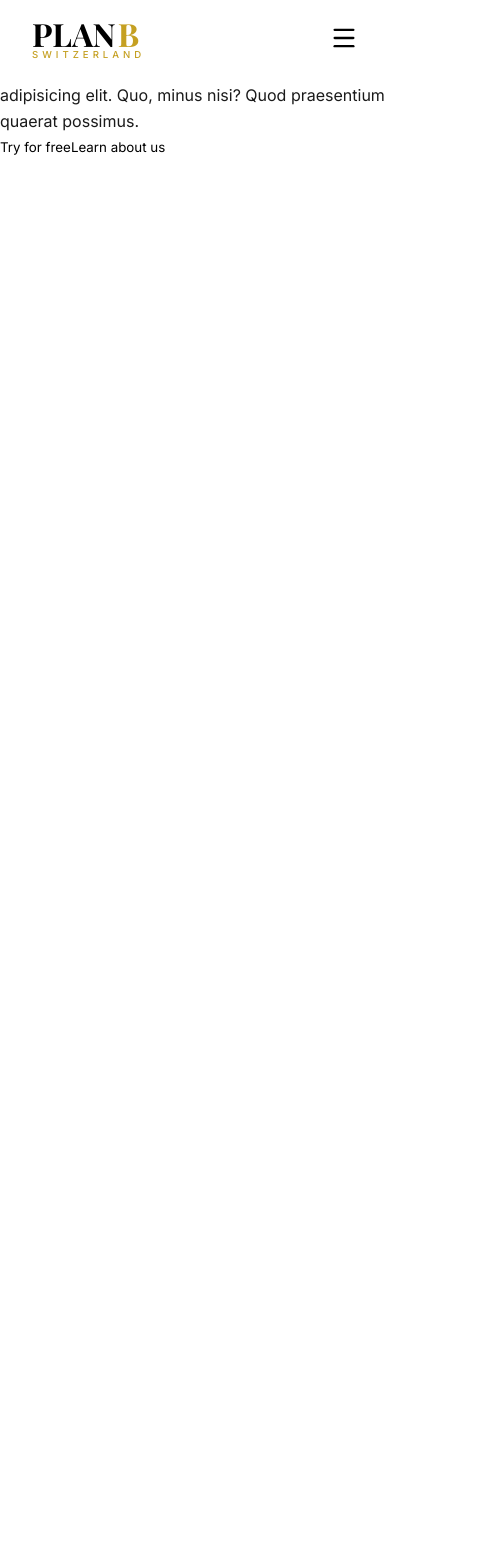
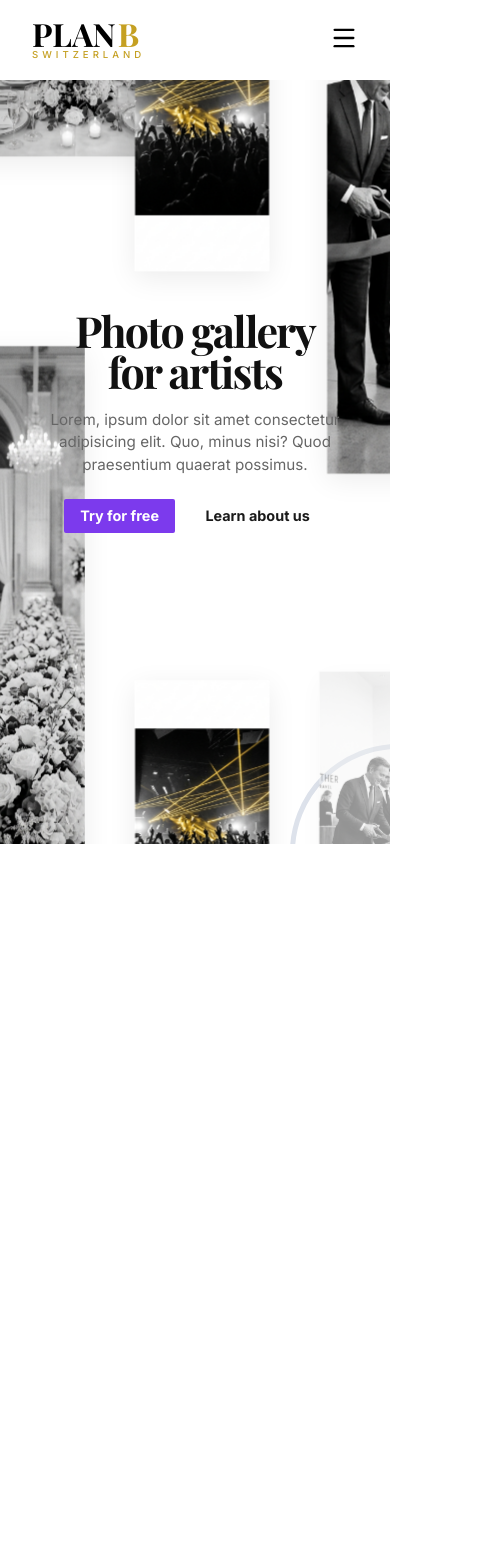
Before and after one commit to IONHAX04/PLAN-B-V1, a React (Vite) app: page /projects in a window 390 px wide. Shown: the top 1568 px of the page, 488 px wide, since content can reach past the window. Built offline with nearby package versions, Linux system fonts and the light colour scheme; a web font is replaced by a local one.

Commit message:
template

```diff
--- a/src/pages/02-About/About.tsx
+++ b/src/pages/02-About/About.tsx
@@ -91,12 +91,11 @@ const About = () => {
                 prevEl: '.swiper-button-prev-custom',
                 nextEl: '.swiper-button-next-custom',
               }}
-              pagination={{ clickable: true }}
               breakpoints={{
                 320: { slidesPerView: 1 },
                 1024: { slidesPerView: 3 }
               }}
-              modules={[EffectCoverflow, Navigation, Pagination, Autoplay]}
+              modules={[EffectCoverflow, Navigation, Autoplay]}
               className="team-swiper-alipay"
             >
               {teamMembers.map((member) => (
@@ -104,9 +103,6 @@ const About = () => {
                   <div className="slide-card-inner" onClick={() => setSelectedMember(member)}>
                     <div className="card-image-box">
                       <img src={member.image || '/assets/images/abyy.png'} alt={member.name} />
-                      <div className="card-hover-overlay">
-                        <span>Read Story</span>
-                      </div>
                     </div>
                     <div className="card-info-box">
                       <h3>{member.name}</h3>
--- a/src/pages/06-Projects/Projects.css
+++ b/src/pages/06-Projects/Projects.css
@@ -1,105 +1,165 @@
-/* PIXII HERO STYLES */
-.pixii-hero {
-  height: 200vh; /* Scroll length for gathering animation */
-  background: #fff;
+/* Image Grid Hero (hover.dev style) */
+.image-grid-hero {
+  height: 200vh;
+  background: #ffffff;
   position: relative;
 }
 
-.pixii-sticky {
+.image-grid-sticky {
   position: sticky;
   top: 0;
   height: 100vh;
-  width: 100%;
   overflow: hidden;
+  background: #ffffff;
+}
+
+.image-grid-content {
+  position: absolute;
+  inset: 0;
+  z-index: 10;
   display: flex;
   flex-direction: column;
   align-items: center;
   justify-content: center;
-}
-
-.pixii-curves {
-  position: absolute;
-  top: 0;
-  left: 0;
-  width: 100%;
-  height: 100%;
-  z-index: 0;
+  text-align: center;
   pointer-events: none;
 }
 
-.pixii-grid-container {
-  position: relative;
-  width: 90vw;
-  max-width: 1400px;
-  height: 80vh;
-  z-index: 1;
-  display: flex;
-  gap: 1.5vw;
-  justify-content: center;
+.image-grid-content h1 {
+  margin: 0;
+  color: #111111;
+  font-size: clamp(3rem, 7.2vw, 6.2rem);
+  line-height: 0.95;
+  font-weight: 800;
+  letter-spacing: -0.04em;
 }
 
-.pixii-col {
-  display: flex;
-  flex-direction: column;
-  gap: 1.5vw;
-  flex: 1;
+.image-grid-content p {
+  max-width: 640px;
+  margin: 1.8rem auto 2rem;
+  color: #666666;
+  font-size: 1.05rem;
+  line-height: 1.5;
 }
 
-.middle-col {
-  margin-top: 4vw; /* Offset the middle column down slightly */
+.image-grid-actions {
+  display: flex;
+  gap: 0.9rem;
+  pointer-events: auto;
 }
 
-.pixii-col-img {
-  width: 100%;
-  border-radius: 12px;
+.hero-btn {
+  border: 0;
+  border-radius: 2px;
+  padding: 0.72rem 1.45rem;
+  font-size: 1.85rem;
+  line-height: 1;
+  font-weight: 700;
+  cursor: pointer;
+  transition: opacity 0.25s ease;
+}
+
+.hero-btn:hover {
+  opacity: 0.85;
+}
+
+.hero-btn-primary {
+  background: #7c3aed;
+  color: #ffffff;
+}
+
+.hero-btn-secondary {
+  background: transparent;
+  color: #1a1a1a;
+}
+
+.image-grid-layout {
+  position: absolute;
+  inset: 12px;
+  z-index: 5;
+  display: grid;
+  grid-template-columns: 1.12fr 1.1fr 1fr;
+  grid-template-rows: 0.92fr 1fr 0.86fr;
+  gap: 16px;
+}
+
+.hero-card {
+  border-radius: 0;
   overflow: hidden;
-  box-shadow: 0 20px 40px rgba(0,0,0,0.1);
   cursor: pointer;
-  position: relative;
-  transition: box-shadow 0.3s ease;
+  box-shadow: 0 6px 24px rgba(0, 0, 0, 0.08);
   will-change: transform;
 }
 
-.pixii-col-img:hover {
-  box-shadow: 0 30px 60px rgba(0,0,0,0.2);
-  z-index: 5;
+.hero-card img {
+  width: 100%;
+  height: 100%;
+  display: block;
+  object-fit: cover;
 }
 
-.pixii-col-img img {
+.card-a {
+  grid-column: 1 / span 2;
+  grid-row: 1;
+}
+
+.card-b {
+  grid-column: 2;
+  grid-row: 2;
+  place-self: stretch;
   width: 100%;
   height: 100%;
-  object-fit: cover;
-  display: block;
+  aspect-ratio: auto;
 }
 
-/* Aspect ratios to match the screenshot layout */
-.pixii-img-1 { aspect-ratio: 16/9; }
-.pixii-img-4 { aspect-ratio: 1; }
+.card-c {
+  grid-column: 3;
+  grid-row: 1 / span 2;
+}
 
-.pixii-img-2 { aspect-ratio: 16/9; }
-.pixii-img-5 { aspect-ratio: 16/9; }
+.card-d {
+  grid-column: 1;
+  grid-row: 2 / span 2;
+}
 
-.pixii-img-3 { aspect-ratio: 4/5; }
-.pixii-img-6 { aspect-ratio: 16/9; }
+.card-e {
+  grid-column: 2;
+  grid-row: 3;
+}
 
-/* PIXII Logo Top Left */
-.pixii-top-left-logo {
+.card-f {
+  grid-column: 3;
+  grid-row: 3;
+  opacity: 0.42;
+}
+
+.hero-circle {
   position: absolute;
-  top: 15px;
-  left: 15px;
-  color: #fff;
-  font-weight: 900;
-  display: flex;
-  align-items: center;
-  gap: 8px;
-  font-size: 1.2rem;
-  z-index: 2;
-  text-shadow: 0 2px 10px rgba(0,0,0,0.5);
+  border: 8px solid #dde2eb;
+  border-radius: 999px;
+  pointer-events: none;
+  z-index: 1;
+}
+
+.hero-circle-left {
+  width: min(66vw, 860px);
+  height: min(66vw, 860px);
+  left: 0;
+  top: 0;
+  transform: translate(-54%, -54%);
+}
+
+.hero-circle-right {
+  width: min(56vw, 700px);
+  height: min(56vw, 700px);
+  right: 0;
+  bottom: 0;
+  transform: translate(54%, 54%);
 }
 
 /* Solid Purple Transition Section */
 .purple-transition-section {
-  background-color: #7c3aed; /* Purple */
+  background-color: #ffffff;
   height: 80vh;
   display: flex;
   align-items: flex-end;
@@ -108,99 +168,11 @@
 }
 
 .purple-transition-section h2 {
-  color: #fff;
+  color: #111111;
   font-family: var(--font-sans);
   font-weight: 400;
   font-size: 1.5rem;
-}
-
-/* Badge style like Apple/Pixii */
-.pixii-badge {
-  position: absolute;
-  top: 15px;
-  right: 15px;
-  background: #fff;
-  color: #000;
-  padding: 8px 15px;
-  border-radius: 8px;
-  font-size: 0.8rem;
-  font-weight: 700;
-  display: flex;
-  align-items: center;
-  gap: 6px;
-  box-shadow: 0 4px 10px rgba(0,0,0,0.1);
-}
-
-.pixii-content {
-  position: absolute;
-  z-index: 10;
-  text-align: center;
-  max-width: 800px;
-  padding: 2rem;
-  pointer-events: none;
-}
-
-.pixii-logo-top {
-  display: flex;
-  align-items: center;
-  justify-content: center;
-  gap: 10px;
-  font-weight: 900;
-  font-size: 1.2rem;
-  letter-spacing: 2px;
-  margin-bottom: 2rem;
-  color: #000;
-}
-
-.pixii-content h1 {
-  font-size: clamp(3rem, 7vw, 6rem);
-  font-weight: 900;
-  line-height: 0.9;
-  margin-bottom: 2rem;
-  color: #000;
-}
-
-.pixii-content p {
-  font-size: 1.2rem;
-  color: #666;
-  max-width: 600px;
-  margin: 0 auto 3rem;
-}
-
-.pixii-btns {
-  display: flex;
-  gap: 1.5rem;
-  justify-content: center;
-  pointer-events: all;
-}
-
-.btn-primary-pixii {
-  background: #7c3aed; /* Purple like in screen */
-  color: #fff;
-  padding: 1rem 2.5rem;
-  border-radius: 12px;
-  font-weight: 700;
-  font-size: 1rem;
-  transition: transform 0.2s ease, background 0.3s ease;
-}
-
-.btn-primary-pixii:hover {
-  transform: translateY(-2px);
-  background: #6d28d9;
-}
-
-.btn-secondary-pixii {
-  background: transparent;
-  color: #000;
-  padding: 1rem 2.5rem;
-  border-radius: 12px;
-  font-weight: 700;
-  font-size: 1rem;
-  border: 2px solid transparent;
-}
-
-.btn-secondary-pixii:hover {
-  color: #7c3aed;
+  opacity: 0;
 }
 
 /* Ensure global styles don't conflict */
@@ -209,10 +181,27 @@
 }
 
 @media (max-width: 992px) {
-  .pixii-grid {
-    display: none; /* Hide complex grid on mobile for performance */
+  .image-grid-layout {
+    inset: 10px;
+    gap: 10px;
   }
-  .pixii-content h1 {
-    font-size: 3.5rem;
+
+  .image-grid-content h1 {
+    font-size: clamp(2.2rem, 11vw, 3.7rem);
+  }
+
+  .image-grid-content p {
+    font-size: 0.95rem;
+    margin: 1rem auto 1.4rem;
+    padding: 0 1rem;
+  }
+
+  .hero-btn {
+    font-size: 0.9rem;
+    padding: 0.6rem 1rem;
+  }
+
+  .hero-circle {
+    border-width: 5px;
   }
 }
--- a/src/pages/06-Projects/Projects.tsx
+++ b/src/pages/06-Projects/Projects.tsx
@@ -1,100 +1,117 @@
-import React, { useMemo, useRef } from 'react';
+import React, { useRef } from 'react';
 import { motion, AnimatePresence, useScroll, useTransform } from 'framer-motion';
-import { X, Calendar, MapPin, Quote, ChevronRight } from 'lucide-react';
-import { projects, projectCategories, testimonials } from '../../data/mockData';
+import { X, Calendar, MapPin, ChevronRight } from 'lucide-react';
+import { projects, projectCategories } from '../../data/mockData';
 import './Projects.css';
 
 const ImageGridHero = ({ setSelectedProject }: { setSelectedProject: (p: any) => void }) => {
-  const targetRef = useRef(null);
+  const targetRef = useRef<HTMLElement | null>(null);
   const { scrollYProgress } = useScroll({
     target: targetRef,
-    offset: ["start start", "end end"]
+    offset: ['start start', 'end end'],
   });
 
-  const textOpacity = useTransform(scrollYProgress, [0, 0.4], [1, 0]);
-  const textY = useTransform(scrollYProgress, [0, 0.4], [0, -100]);
+  const textOpacity = useTransform(scrollYProgress, [0, 0.18, 0.34, 1], [1, 1, 0, 0]);
+  const textY = useTransform(scrollYProgress, [0, 0.42], [0, -80]);
+  const textZIndex = useTransform(scrollYProgress, [0, 0.32, 1], [10, 1, 1]);
 
   const p = projects.length >= 6 ? projects : [...projects, ...projects, ...projects].slice(0, 6);
 
-  // Scatter images outward at scroll 0, then bring them to 0,0 at scroll 0.6
-  // p[0] - Top Left (col-span-2)
-  const img1X = useTransform(scrollYProgress, [0, 0.6], ["-15vw", "0vw"]);
-  const img1Y = useTransform(scrollYProgress, [0, 0.6], ["-20vh", "0vh"]);
+  // Start scattered then gather to a clean grid.
+  const img1X = useTransform(scrollYProgress, [0, 0.62], ['-16vw', '0vw']);
+  const img1Y = useTransform(scrollYProgress, [0, 0.62], ['-16vh', '0vh']);
 
-  // p[2] - Top Right (row-span-2)
-  const img2X = useTransform(scrollYProgress, [0, 0.6], ["15vw", "0vw"]);
-  const img2Y = useTransform(scrollYProgress, [0, 0.6], ["-20vh", "0vh"]);
+  const img2X = useTransform(scrollYProgress, [0, 0.62], ['0vw', '0vw']);
+  const img2Y = useTransform(scrollYProgress, [0, 0.62], ['-38vh', '0vh']);
 
-  // p[3] - Bottom Left (row-span-2)
-  const img3X = useTransform(scrollYProgress, [0, 0.6], ["-15vw", "0vw"]);
-  const img3Y = useTransform(scrollYProgress, [0, 0.6], ["20vh", "0vh"]);
+  const img3X = useTransform(scrollYProgress, [0, 0.62], ['16vw', '0vw']);
+  const img3Y = useTransform(scrollYProgress, [0, 0.62], ['-16vh', '0vh']);
 
-  // p[1] - Middle Center
-  const img4X = useTransform(scrollYProgress, [0, 0.6], ["0vw", "0vw"]);
-  const img4Y = useTransform(scrollYProgress, [0, 0.6], ["-20vh", "0vh"]);
+  const img4X = useTransform(scrollYProgress, [0, 0.62], ['-14vw', '0vw']);
+  const img4Y = useTransform(scrollYProgress, [0, 0.62], ['11vh', '0vh']);
 
-  // p[4] - Bottom Center
-  const img5X = useTransform(scrollYProgress, [0, 0.6], ["0vw", "0vw"]);
-  const img5Y = useTransform(scrollYProgress, [0, 0.6], ["25vh", "0vh"]);
+  const img5X = useTransform(scrollYProgress, [0, 0.62], ['0vw', '0vw']);
+  const img5Y = useTransform(scrollYProgress, [0, 0.62], ['13vh', '0vh']);
 
-  // p[5] - Bottom Right
-  const img6X = useTransform(scrollYProgress, [0, 0.6], ["15vw", "0vw"]);
-  const img6Y = useTransform(scrollYProgress, [0, 0.6], ["25vh", "0vh"]);
+  const img6X = useTransform(scrollYProgress, [0, 0.62], ['14vw', '0vw']);
+  const img6Y = useTransform(scrollYProgress, [0, 0.62], ['12vh', '0vh']);
 
-  const imgScale = useTransform(scrollYProgress, [0, 0.6], [1.2, 1]);
-  const textPointerEvents = useTransform(scrollYProgress, (pos) => pos > 0.3 ? "none" : "auto");
-
+  const imgScale = useTransform(scrollYProgress, [0, 0.62], [1.12, 1]);
+  const textPointerEvents = useTransform(scrollYProgress, (pos) => (pos > 0.28 ? 'none' : 'auto'));
   return (
-    <section ref={targetRef} className="pixii-hero relative bg-white">
-      <div className="h-screen sticky top-0 z-0 grid grid-cols-3 grid-rows-3 gap-4 p-4 overflow-hidden">
-
-        <motion.div style={{ opacity: textOpacity, y: textY, pointerEvents: textPointerEvents as any }} className="absolute px-8 w-full h-screen z-20 flex flex-col items-center justify-center">
-          <h1 className="text-stone-950 text-5xl md:text-7xl font-bold text-center max-w-xl leading-tight">Photo gallery<br/>for artists</h1>
-          <p className="text-stone-600 text-sm md:text-base text-center max-w-xl my-6">Lorem, ipsum dolor sit amet consectetur adipisicing elit. Quo, minus nisi? Quod praesentium quaerat possimus.</p>
-          <div className="flex items-center gap-4">
-            <button className="px-6 py-3 bg-violet-600 hover:bg-violet-700 transition-colors text-white font-medium rounded-md">Try for free</button>
-            <button className="px-6 py-3 bg-transparent hover:bg-stone-200 transition-colors text-stone-950 font-medium rounded-md">Learn about us</button>
+    <section ref={targetRef} className="image-grid-hero">
+      <div className="image-grid-sticky">
+        <motion.div
+          style={{ opacity: textOpacity, y: textY, zIndex: textZIndex, pointerEvents: textPointerEvents as any }}
+          className="image-grid-content"
+        >
+          <h1>
+            Photo gallery
+            <br />
+            for artists
+          </h1>
+          <p>
+            Lorem, ipsum dolor sit amet consectetur adipisicing elit. Quo, minus nisi? Quod praesentium quaerat
+            possimus.
+          </p>
+          <div className="image-grid-actions">
+            <button className="hero-btn hero-btn-primary">Try for free</button>
+            <button className="hero-btn hero-btn-secondary">Learn about us</button>
           </div>
         </motion.div>
 
+        <div className="image-grid-layout">
           <motion.div
-          style={{ x: img1X, y: img1Y, scale: imgScale, backgroundImage: `url(${p[0].image})`, backgroundSize: 'cover', backgroundPosition: 'center center' }}
-          className="col-span-2 relative z-10 rounded-2xl overflow-hidden cursor-pointer shadow-xl hover:shadow-2xl transition-shadow"
+            style={{ x: img1X, y: img1Y, scale: imgScale }}
+            className="hero-card card-a"
             onClick={() => setSelectedProject(p[0])}
-        ></motion.div>
+          >
+            <img src={p[0].image} alt={p[0].title} />
+          </motion.div>
 
           <motion.div
-          style={{ x: img2X, y: img2Y, scale: imgScale, backgroundImage: `url(${p[2].image})`, backgroundSize: 'cover', backgroundPosition: 'center center' }}
-          className="row-span-2 relative z-10 rounded-2xl overflow-hidden cursor-pointer shadow-xl hover:shadow-2xl transition-shadow"
-          onClick={() => setSelectedProject(p[2])}
-        ></motion.div>
+            style={{ x: img2X, y: img2Y, scale: imgScale }}
+            className="hero-card card-b"
+            onClick={() => setSelectedProject(p[1])}
+          >
+            <img src={p[1].image} alt={p[1].title} />
+          </motion.div>
 
           <motion.div
-          style={{ x: img3X, y: img3Y, scale: imgScale, backgroundImage: `url(${p[3].image})`, backgroundSize: 'cover', backgroundPosition: 'center center' }}
-          className="row-span-2 relative z-10 rounded-2xl overflow-hidden cursor-pointer shadow-xl hover:shadow-2xl transition-shadow"
-          onClick={() => setSelectedProject(p[3])}
-        ></motion.div>
+            style={{ x: img3X, y: img3Y, scale: imgScale }}
+            className="hero-card card-c"
+            onClick={() => setSelectedProject(p[2])}
+          >
+            <img src={p[2].image} alt={p[2].title} />
+          </motion.div>
 
           <motion.div
-          style={{ x: img4X, y: img4Y, scale: imgScale, backgroundImage: `url(${p[1].image})`, backgroundSize: 'cover', backgroundPosition: 'center center' }}
-          className="relative z-10 rounded-2xl overflow-hidden cursor-pointer shadow-xl hover:shadow-2xl transition-shadow"
-          onClick={() => setSelectedProject(p[1])}
-        ></motion.div>
+            style={{ x: img4X, y: img4Y, scale: imgScale }}
+            className="hero-card card-d"
+            onClick={() => setSelectedProject(p[3])}
+          >
+            <img src={p[3].image} alt={p[3].title} />
+          </motion.div>
 
           <motion.div
-          style={{ x: img5X, y: img5Y, scale: imgScale, backgroundImage: `url(${p[4].image})`, backgroundSize: 'cover', backgroundPosition: 'center center' }}
-          className="relative z-10 rounded-2xl overflow-hidden cursor-pointer shadow-xl hover:shadow-2xl transition-shadow"
+            style={{ x: img5X, y: img5Y, scale: imgScale }}
+            className="hero-card card-e"
             onClick={() => setSelectedProject(p[4])}
-        ></motion.div>
+          >
+            <img src={p[4].image} alt={p[4].title} />
+          </motion.div>
 
           <motion.div
-          style={{ x: img6X, y: img6Y, scale: imgScale, backgroundImage: `url(${p[5].image})`, backgroundSize: 'cover', backgroundPosition: 'center center' }}
-          className="relative z-10 rounded-2xl overflow-hidden cursor-pointer shadow-xl hover:shadow-2xl transition-shadow"
+            style={{ x: img6X, y: img6Y, scale: imgScale }}
+            className="hero-card card-f"
             onClick={() => setSelectedProject(p[5])}
-        ></motion.div>
+          >
+            <img src={p[5].image} alt={p[5].title} />
+          </motion.div>
+        </div>
 
-        <div className="w-3/5 max-w-[850px] min-w-[400px] aspect-square border-[8px] border-slate-200 rounded-full absolute z-0 left-0 top-0 -translate-x-[50%] -translate-y-[50%] pointer-events-none"></div>
-        <div className="w-1/2 max-w-[600px] min-w-[300px] aspect-square border-[8px] border-slate-200 rounded-full absolute z-0 right-0 bottom-0 translate-x-[50%] translate-y-[50%] pointer-events-none"></div>
+        <div className="hero-circle hero-circle-left"></div>
+        <div className="hero-circle hero-circle-right"></div>
       </div>
     </section>
   );
```
Lines whose indentation alone changed are shown as unchanged.
